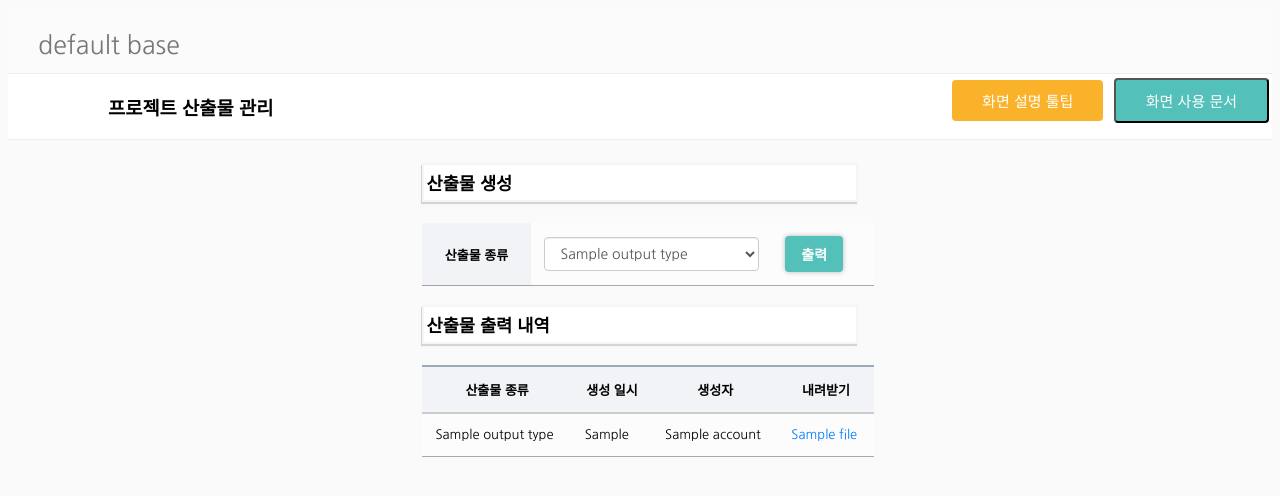
After one commit to purpleapples/my_base_in_django, a Django app: template menu/templates/project_output/list.html in a window 1280 px wide. The commit adds this page. Shown: the top 496 px of the page. Run offline with Django 3.2, Linux system fonts and the light colour scheme; the template is opened without the code that fills it: most values are stand-ins (such as "Sample title", 1, 10 or a date in 2020); some libraries are stand-ins or nearby versions.

Commit message:
create model project_output

```diff
--- a/base/templates/code_table/list.html
+++ b/base/templates/code_table/list.html
@@ -47,7 +47,7 @@
                     <td><input type="text" class="form-element-default" name="code"></td>
                     <td><input type="text" class="form-element-default" name="name"></td>
                     <td><textarea class="form-element-default" name="comment"></textarea></td>
-                    <td class="text-center"><input class="button add" type="submit" value="등록" onclick="defaultPost(event, 'tr' ,'/base/code-table/api')"></td>
+                    <td class="text-center"><input class="button create" type="submit" value="등록" onclick="defaultPost(event, 'tr' ,'/base/code-table/api')"></td>
                 </tr>
             </tbody>
             <tbody>
--- a/common/serializer.py
+++ b/common/serializer.py
@@ -2,7 +2,7 @@ import decimal
 import uuid
 import datetime
 
-from django.core import serializers
+
 from django.core.serializers.json import DjangoJSONEncoder
 from django.db import models
 from django.utils.duration import duration_iso_string
--- a/common/third_api/excel_writer_funcs.py
+++ b/common/third_api/excel_writer_funcs.py
@@ -1,3 +1,5 @@
+import copy
+
 
 def set_int_to_excel_column(index):
     quotient = index // 26
--- /dev/null
+++ b/main/static/apps/menu/project_output/css/list.css
@@ -0,0 +1,25 @@
+
+.tab-container .body {
+    width:700px;
+}
+.table {
+    width:100%;
+}
+
+textarea{
+    height:150px;
+}
+#tree{
+    height:91.5%;
+}
+tfoot td{
+    text-align:right;
+}
+#menu-table th{
+    text-align:left !important;
+    padding-left:50px;
+    width:100px;
+}
+#menu-table tr{
+    height:30px !important;
+}
--- /dev/null
+++ b/main/static/apps/menu/project_output/js/list.js
@@ -0,0 +1,16 @@
+window.onload = function(){
+    document.getElementById('download').onclick =(event)=>{
+        const output_type_code = event.target.closest('tr').querySelector('select').value;
+        const formData = new FormData();
+        formData.set('output_type_code', output_type_code);
+        formData.set('csrfmiddlewaretoken', document.getElementsByName('csrfmiddlewaretoken')[0].value);
+        fetchEvent('/menu/project-output/api', undefined, 'POST',
+            formData, (data)=>{
+                const a = document.createElement('a');
+                a.download = data.file_name;
+                a.href = data.file_url;
+                a.click();
+                a.remove();
+            })
+    }
+}
--- a/main/static/common/css/table.css
+++ b/main/static/common/css/table.css
@@ -32,8 +32,11 @@ th.sticky, td.sticky{
 }
 
 .table th, .table td{
-    padding:1.1em;
-    border:1px solid rgba(0, 0, 0, 0.33);
+    padding:1em;
+    border-bottom:1px solid rgba(0, 0, 0, 0.33);
+}
+.table td{
+    background:#706e7305;
 }
 .table th[data-order=ascending]::after{
     content:'\2191';
@@ -42,7 +45,7 @@ th.sticky, td.sticky{
     content:'\2193';
 }
 .table thead tr:last-child th{
-    border:2px solid #cccccc;
+    border-bottom:2px solid #cccccc;
 }
 /* table scorll y 의 경우 반드시 css 파일을 따로 작성해서 tbody의 컬럼 크기 지정이 필요합니다.*/
 .table-layout-fixed{
@@ -66,33 +69,44 @@ th.sticky, td.sticky{
     vertical-align: middle !important;
 }
 .table tbody tr:hover{
-    filter: brightness(90%);
+    filter: brightness(93%);
 }
 .table {
     border-color: rgba(0, 0, 0, 0.33);
 }
 .table thead tr:first-child th{
-    border-top:3px solid #ef5357;
+    border-top:2px solid #9caab9;
     font-weight: bold;
 }
 .table tr th {
     word-break: keep-all;
     text-align: center;
+    background: #f1f3f6;
+    border-left:none;
+    border-right:none;
+    font-weight: bold;
+    font-size:17px;
 }
-
 .table thead .glyphicon {
     font-size:12px;
 }
+/************************************************** table with input row **********************************************/
+.input-row tr:last-child td{
+    border-bottom:2px solid rgba(0, 0, 0, 0.33);
+}
+
+
+/************************************************** table button ******************************************************/
 /* 테이블 내 버튼 - 지시하기, 삭제하기 */
 .table .button {
     min-width: 35px;
-    padding:8px 12px;
+    padding:8px 16px;
     font-size:14px;
     border-radius: 4px;
+    border:none;
     cursor: pointer;
     box-shadow: 0 0 5px #b9b9b9;
-    font-weight: normal;
-    border-radius: 4px;
+    font-weight: bold;
 }
 .table .button .delete {
     background:#bd1818;
@@ -100,8 +114,13 @@ th.sticky, td.sticky{
 .table .button.add {
     background: #546cc0;
 }
+.table .button.create{
+    background: rgba(60, 165, 225, 0.4);
+    color: rgba(60, 165, 225);
+}
 .table .button.update {
-    background:#25925b;
+    background: rgba(37, 146, 91, 0.4);
+    color: rgba(37, 146, 91);
 }
 .table .button.upload {
     background:#6274d0;
--- a/main/static/common/css/template.css
+++ b/main/static/common/css/template.css
@@ -107,7 +107,6 @@ button:hover, .button:hover{
     box-sizing: border-box;
     color:white;
     border-radius: 4px;
-    border:none;
     text-decoration: none;
     text-align:center;
     vertical-align: center;
@@ -172,6 +171,15 @@ button:hover, .button:hover{
     background: #8577d7;
 }
 /*********************************************** main and content *****************************************************/
+.content-title{
+    background:white;
+    border:2px solid whitesmoke;
+    padding-top:5px;
+    padding-bottom:5px;
+    box-shadow:-1px 2px 0 #ced6dc;
+    text-indent:2px;
+    filter: drop-shadow(0px 1px 1px whitesmoke) ;
+}
 .screen-title{
     margin-bottom: 5px;
     border-bottom: 1px solid #eee;
--- a/menu/middlewares.py
+++ b/menu/middlewares.py
@@ -29,7 +29,6 @@ class AccountPermissionMiddleware:
 		response = self.get_response(request)
 		from menu.models import MenuPermission
 		# 단위계 추출 하되
-		#  /menu/3/function/list
 		if request_path == '/favicon.ico':
 			return response
 
--- /dev/null
+++ b/menu/templates/project_output/list.html
@@ -0,0 +1,56 @@
+{% extends 'common/base.html' %}
+{% load static %}
+{% block title %}
+    프로젝트 산출물 관리
+{% endblock %}
+{% block header %}
+    <script type="text/javascript" src="{% static 'apps/menu/project_output/js/list.js' %}"></script>
+    <link rel="stylesheet" type="text/css" href="{% static 'apps/menu/project_output/css/list.css' %}">
+{% endblock %}
+{% block contents %}
+    {% csrf_token %}
+    <section class="context-horizontal-center">
+    <section class="list-default">
+        <section class="list-default">
+            <p class="content-title">산출물 생성</p>
+            <table class="table">
+                <tr>
+                    <th>산출물 종류</th>
+                    <td><select class="form-element-default" name="output_type_code">
+                        {% for output_type in output_type_list %}
+                            <option value="{{ output_type.code }}">{{ output_type.name }}</option>
+                        {% endfor %}
+                    </select></td>
+                    <td><button class="button download" id="download">출력</button></td>
+                </tr>
+            </table>
+        </section>
+
+        <section class="list-default">
+            <p class="content-title">산출물 출력 내역</p>
+            <table class="table">
+                <thead>
+                    <tr>
+                        <th>산출물 종류</th>
+                        <th>생성 일시</th>
+                        <th>생성자</th>
+                        <th>내려받기</th>
+                    </tr>
+                </thead>
+                <tbody>
+                {% for object in object_list %}
+                    <tr>
+                        <td>{{ object.output_type.name }}</td>
+                        <td>{{ object.create_dt }}</td>
+                        <td>{{ object.access_log.account.name }}</td>
+                        <td><a download href="/media/{{ object.file }}">{{ object.file.name }}</a></td>
+                    </tr>
+                {% endfor %}
+                </tbody>
+            </table>
+        </section>
+    </section>
+
+    </section>
+    {% include 'common/modal/delete_rows_modal.html' %}
+{% endblock %}
--- a/menu/urls.py
+++ b/menu/urls.py
@@ -11,6 +11,8 @@ from menu.views.menu_permission_group.template import (
 	MenuPermissionGroupListView,
 	MenuPermissionGroupUpdateView
 )
+from menu.views.project_output.api import ProjectOutputApiView
+from menu.views.project_output.templates import ProjectOutputListView
 from menu.views.screen.api import ScreenApiView
 from menu.views.screen.template import ScreenListView
 
@@ -23,7 +25,6 @@ urlpatterns = [
 	path('menu-function/api', MenuFunctionApiView.as_view(), name='menu_function_api'),
 	# path('menu/outputs/list/',),
 	path('menu-permission/api', MenuPermissionApiView.as_view(), name='menu_permission_api'),
-
 	path('screen/list/', ScreenListView.as_view(), name='screen_list'),
 	path('screen/update/<int:pk>', MenuFunctionListView.as_view(), name='screen_update'),
 	path('screen/api', ScreenApiView.as_view(), name='screen_api'),
@@ -36,5 +37,8 @@ urlpatterns = [
 	path('menu-permission-group/list/', MenuPermissionGroupListView.as_view(), name='menu_permission_group_list'),
 	path('menu-permission-group/detail/<int:pk>', MenuPermissionGroupUpdateView.as_view(), name='menu_permission_group_update'),
 	path('menu-permission-group/api', MenuPermissionGroupApiView.as_view(), name='menu_permission_group_api'),
+	path('project-output/list', ProjectOutputListView.as_view(), name='project_output_list'),
+	path('project-output/api', ProjectOutputApiView.as_view(), name='project_output_api')
+
 	# path('screen/list/', ScreenListView.as_view(), name='screen_list')
 ]
--- a/system/models.py
+++ b/system/models.py
@@ -1,7 +1,7 @@
 
 from django.db import models
 from django.contrib.auth.models import AbstractUser
-from common.choices.system import ACCOUNT_POSITION_CHOICES, BOARD_TYPE
+from common.choices.system import BOARD_TYPE
 from common.models import LogModel
 
 
```
Also changed, not shown: common/functions.py (+0 -78 lines), main/settings/base.py (+6 -5 lines), main/static/apps/menu/menu_function/css/list.css (+11 -23 lines), menu/models.py (+10 -0 lines), menu/templates/menu_function/list.html (+6 -3 lines), menu/views/project_output/api.py (added, +118 -0 lines), menu/views/project_output/templates.py (added, +14 -0 lines), menu/views/project_output/__init__.py (added).
